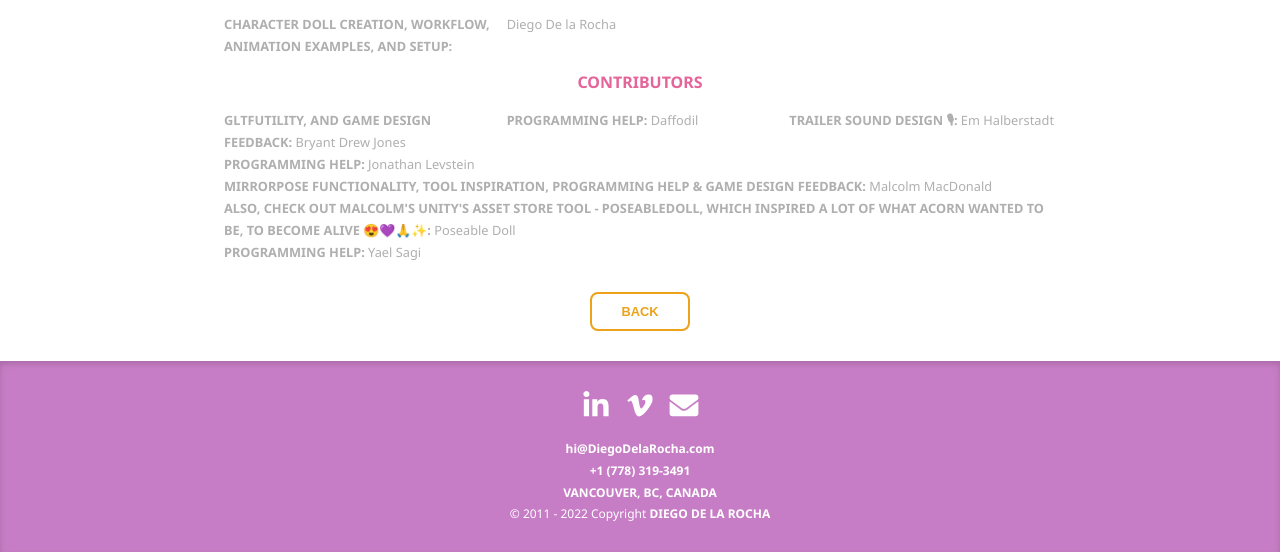
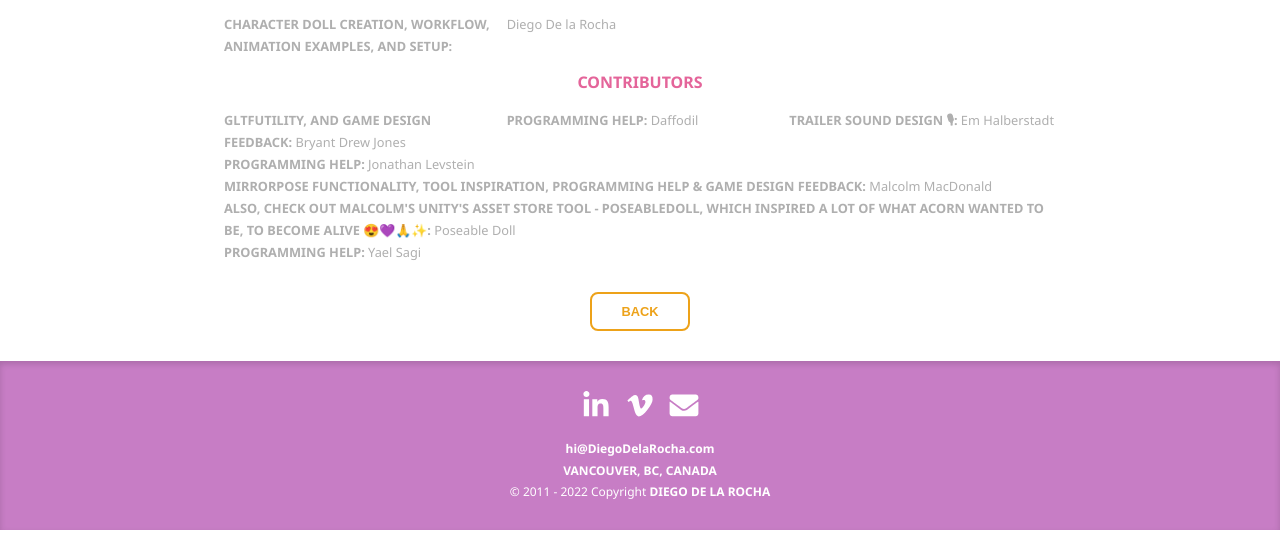
Before and after one commit to diegodelarocha/diegodelarocha.github.io, a plain HTML site: page Acorn.html in a window 1280 px wide. Shown: the part 1922-2474 px from the top of the page. After the commit the page ends 2452 px from the top, so only its background shows below. Drawn offline with nearby package versions, Linux system fonts and the light colour scheme.

Commit message:
delete p n mber

```diff
--- a/Acorn.html
+++ b/Acorn.html
@@ -303,7 +303,6 @@
 		</div>
 			<ul class="footerText">
 				<li><a href="mailto:hi@diegodelarocha.com" target="_blank" class="linkText">hi@DiegoDelaRocha.com</a></li>
-				<li><a href="tel:+17783193491" class="linkText">+1 (778) 319-3491</a></li>
 				<li class="textStyleFooter paddingFooter"><b>VANCOUVER, BC, CANADA</b></li>
 				<li class="textStyleFooter paddingFooter">© 2011 - 2022 Copyright <b>DIEGO DE LA ROCHA</b></li>
 			</ul>
```
Also changed, not shown: BearPot.html (+0 -1 lines), Bryantophant.html (+0 -1 lines), CaterpillarAndCherry.html (+0 -1 lines), ChankoMasters.html (+0 -1 lines), FroggieAndFly.html (+0 -1 lines), MorphingPig.html (+0 -1 lines), MrYawns.html (+0 -1 lines), Owl.html (+0 -1 lines), PenguinLove.html (+0 -1 lines), RibbitRibbitStudiosShortFilm.html (+0 -1 lines), SquatchiesForest.html (+0 -1 lines), ThinkBrilliance.html (+0 -1 lines), TinyAbduction.html (+0 -1 lines), ToThisDay.html (+0 -1 lines), 2 more files.
